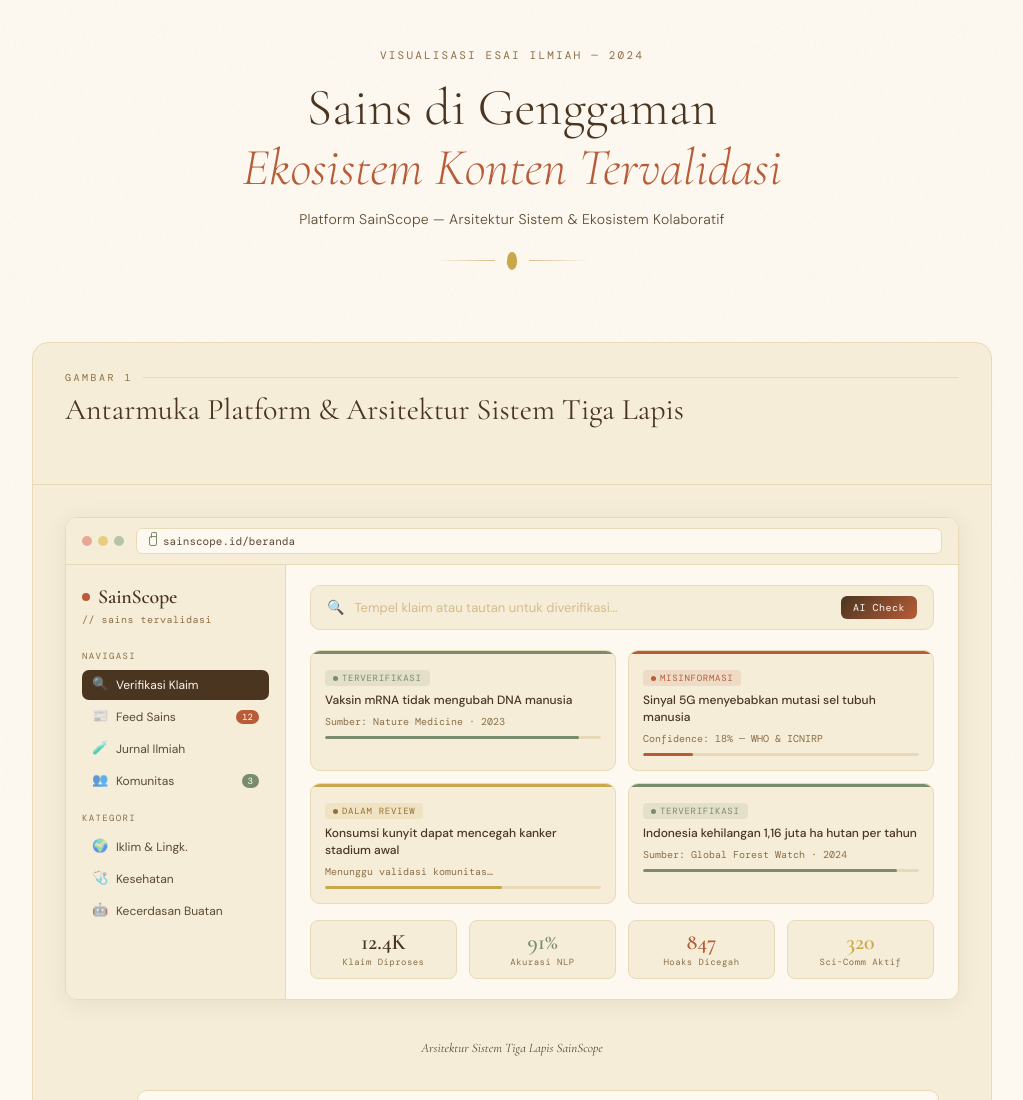
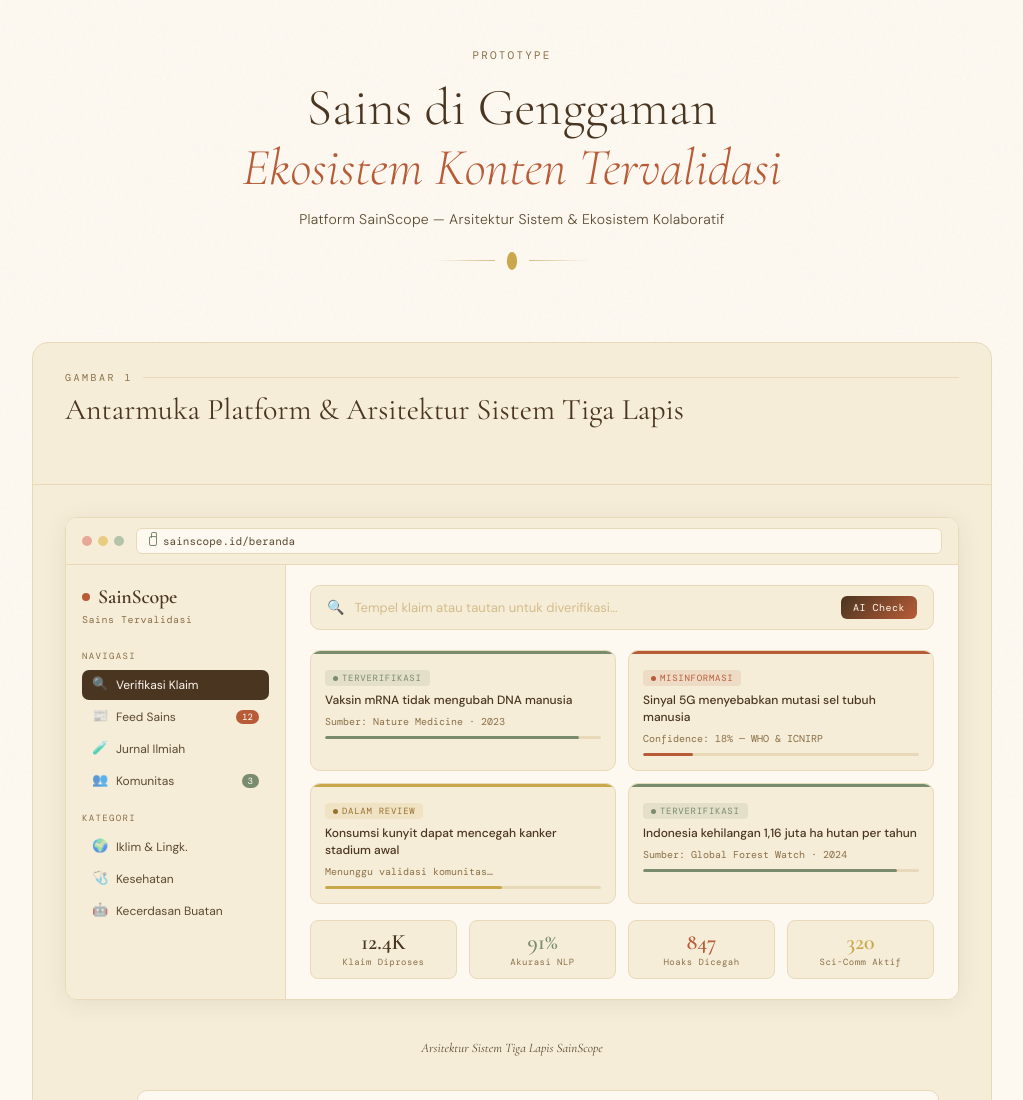
Before and after one commit to Nia0132/sainscope_prototype, a plain HTML site: page index.html in a window 1280 px wide. Shown: the top 1100 px of the page, without its empty margins (128-1151 px from the left). Drawn offline with nearby package versions, Linux system fonts and the light colour scheme; a web font is replaced by a local one.

Commit message:
Update index.html

```diff
--- a/index.html
+++ b/index.html
@@ -984,7 +984,7 @@
 
         <!-- Header -->
         <div class="page-header">
-            <span class="essay-label">Visualisasi Esai Ilmiah — 2024</span>
+            <span class="essay-label">Prototype</span>
             <h1 class="page-title">Sains di Genggaman<br><em>Ekosistem Konten Tervalidasi</em></h1>
             <p class="page-subtitle">Platform SainScope — Arsitektur Sistem & Ekosistem Kolaboratif</p>
             <div class="divider-ornament">
@@ -1027,7 +1027,7 @@
                                 <span class="app-logo-dot"></span>
                                 SainScope
                             </div>
-                            <div class="app-tagline">// sains tervalidasi</div>
+                            <div class="app-tagline">Sains Tervalidasi</div>
 
                             <div class="nav-section-label">Navigasi</div>
                             <div class="nav-item active">
```
